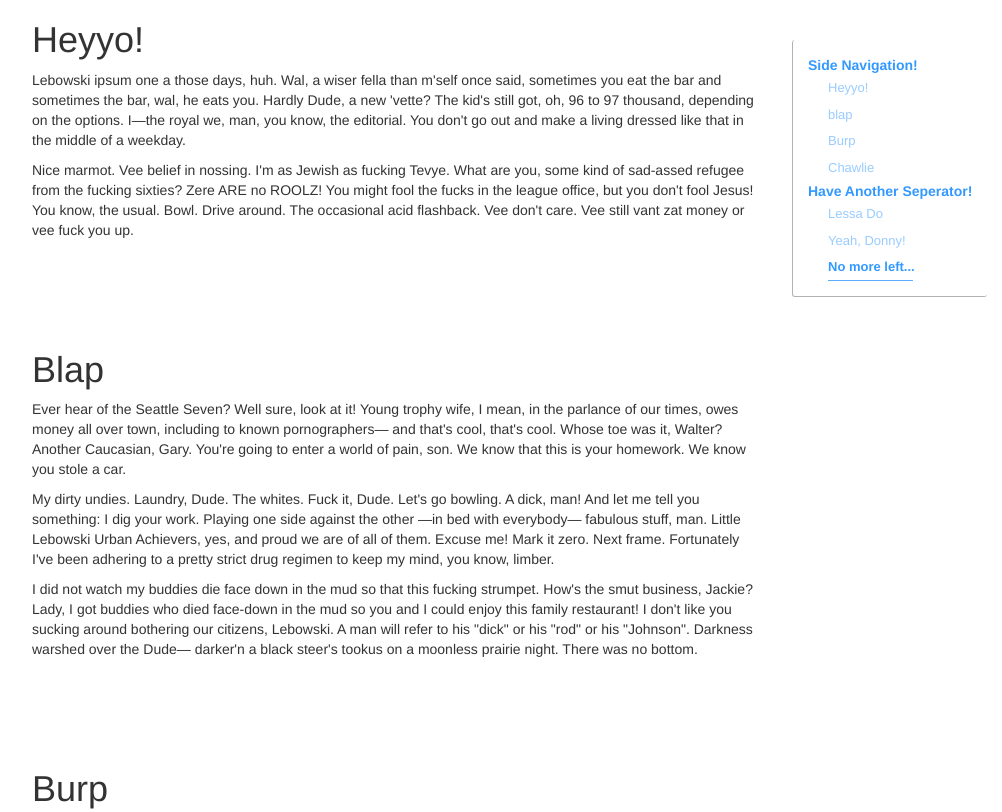
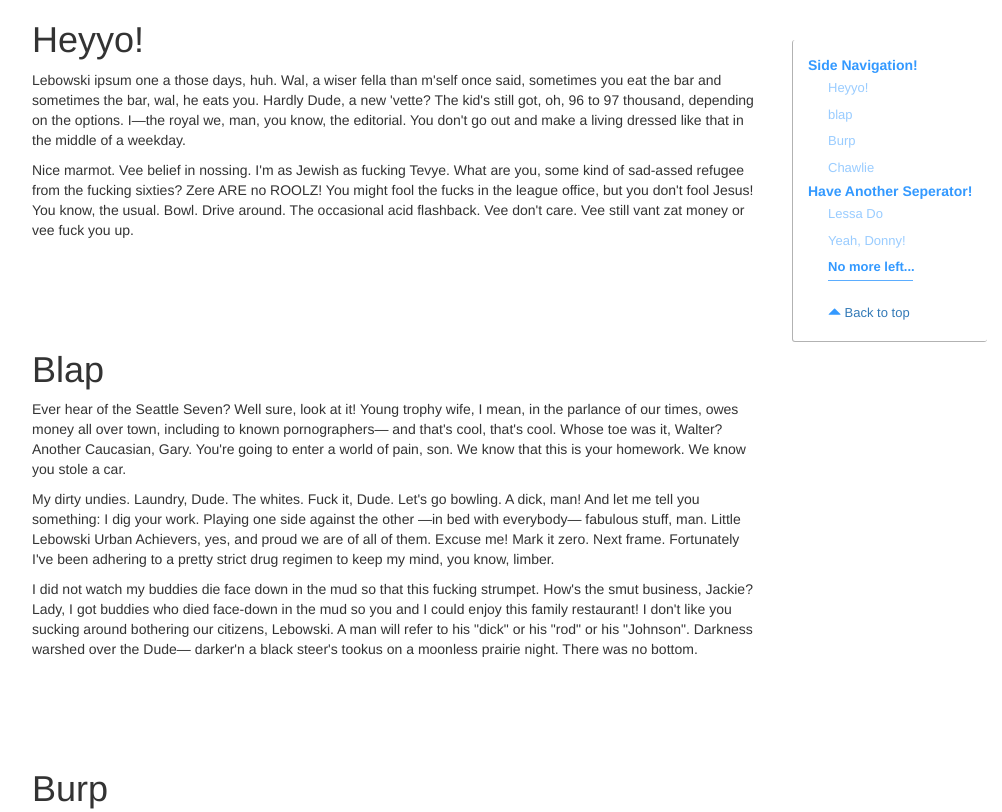
Before and after one commit to Eccid/sidebar-test, a plain HTML site: page index.html in a window 1280 px wide. Shown: the top 812 px of the page, without its empty margins (53-1055 px from the left). Drawn offline with nearby package versions, Linux system fonts and the light colour scheme.

Commit message:
Added "to top" button to nav menu

```diff
--- a/css/style.css
+++ b/css/style.css
@@ -4,6 +4,15 @@
   height: 100%;
   overflow: auto;
 }
+
+#cnavbar .to-top {
+  color: rgba(51, 153, 255, 1);
+  padding: 4px 20px;
+  font-size: 13px;
+  font-weight: 400;
+}
+
+
 
 .sidenav-list {
   /*background:rgba(230, 230, 230, .5);*/
--- a/index.html
+++ b/index.html
@@ -117,6 +117,9 @@
         </ul></li>
         <li><a href="#donny">Yeah, Donny!</a></li>
         <li><a href="#last">No more left...</a></li>
+        <div class="to-top">
+        <br /><span class="glyphicon glyphicon-triangle-top"></span><a href="#top"> Back to top</a>
+      </div>
       </ul>
     </nav>
 
```
